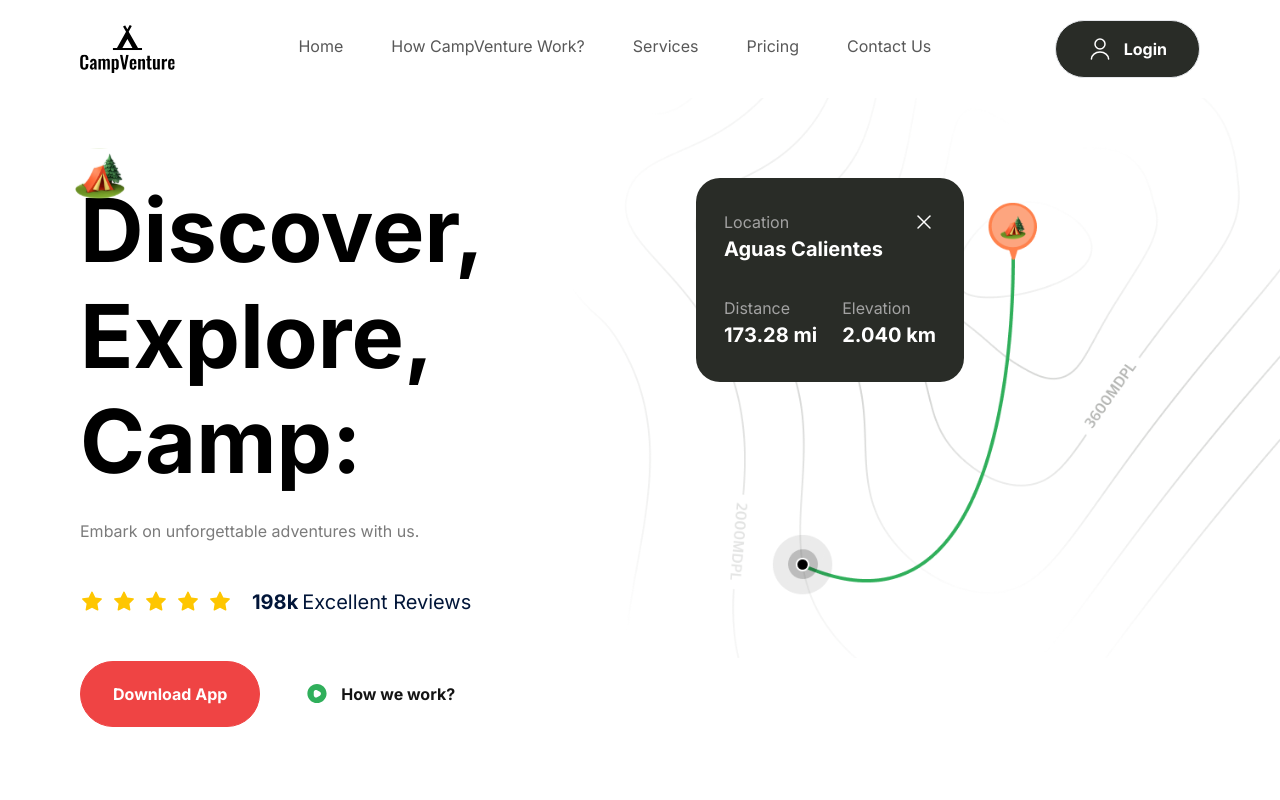
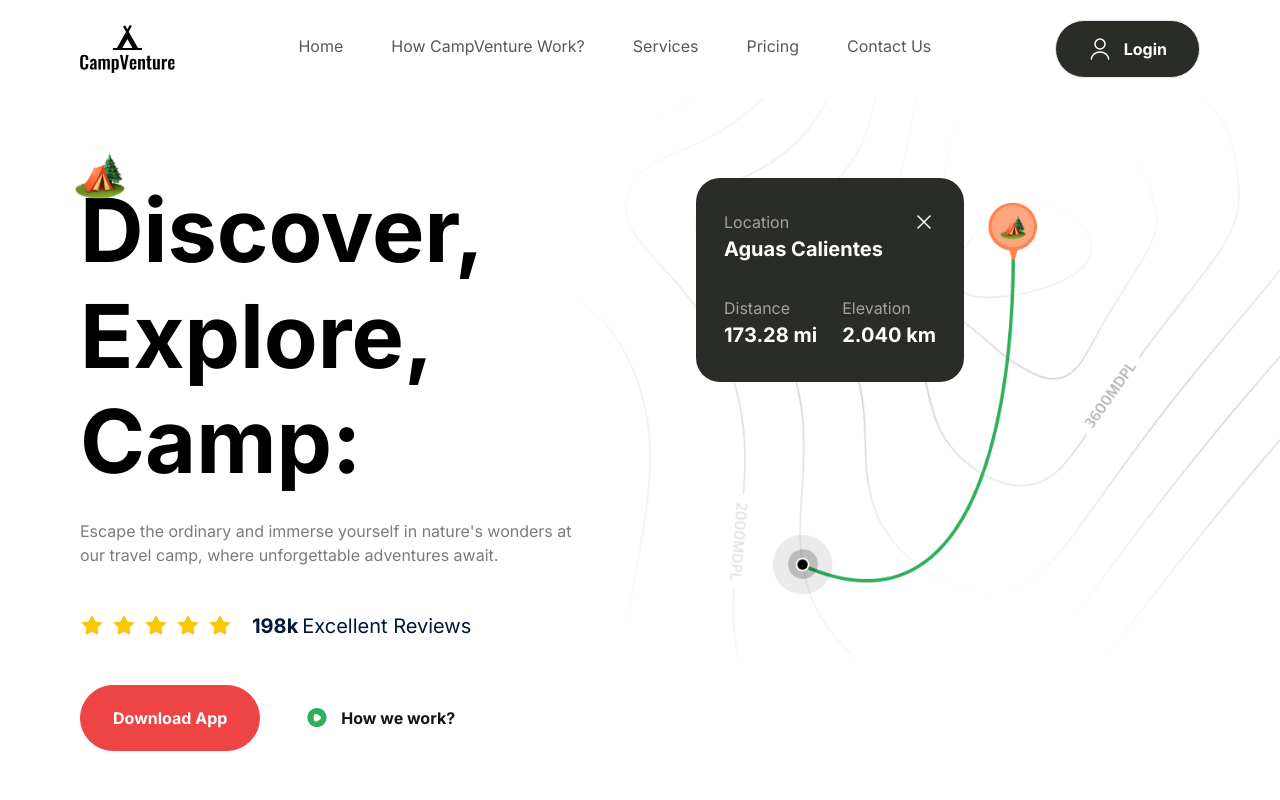
Before and after one commit to AlekseiIvanovI/travel2.0, a Next.js app: page / in a window 1280 px wide. Shown: the top 800 px of the page. Built offline with nearby package versions, Linux system fonts and the light colour scheme.

Commit message:
new commit

```diff
--- a/components/Hero.tsx
+++ b/components/Hero.tsx
@@ -16,7 +16,7 @@ const Hero = () => {
         />
         <h1 className="bold-52 lg:bold-88">Discover, Explore, Camp:</h1>
         <p className="regular-16 mt-6 text-gray-30 xl:max-w-[520px]">
-        Embark on unforgettable adventures with us.
+        Escape the ordinary and immerse yourself in nature's wonders at our travel camp, where unforgettable adventures await.
         </p>
 
         <div className="my-11 flex flex-wrap gap-5">
```
